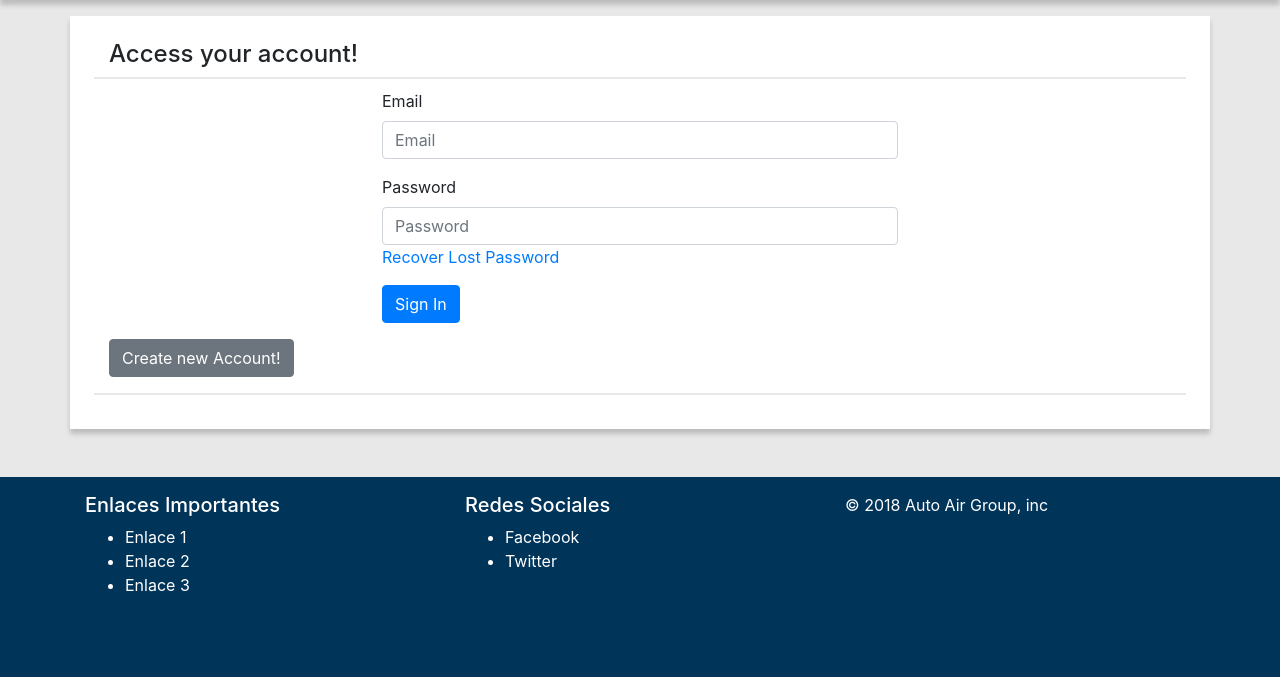
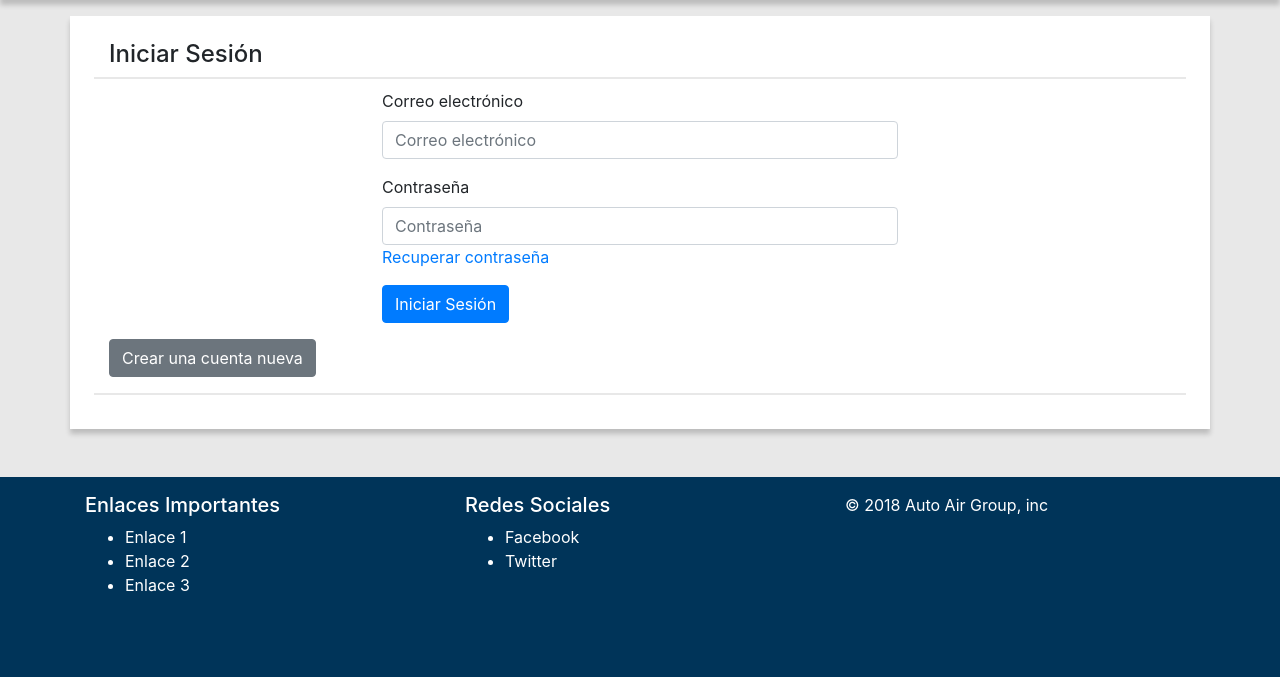
Before and after one commit to SirSource/AutoAirGroup, a Flask app: page /account in a window 1280 px wide. Shown: the part 165-842 px from the top of the page. Run offline with Flask 2, Linux system fonts and the light colour scheme; some libraries are stand-ins or nearby versions.

Commit message:
user sessions

```diff
--- a/dao/users.py
+++ b/dao/users.py
@@ -91,6 +91,8 @@ class UsersDao:
 
     def getUserPass(self, email):
         user = self.getUserByEmail(email)
+        if user == None:
+            return None
         return user['user_password']
 
     def deleteUserByEmail(self, email):
--- a/main.py
+++ b/main.py
@@ -1,4 +1,4 @@
-from flask import Flask, request, redirect, url_for, render_template
+from flask import Flask, request, redirect, url_for, render_template, session
 import os
 from werkzeug.utils import secure_filename
 from utilities.valid import Valid as v
@@ -9,7 +9,7 @@ from handler.staff import StaffHandler as s
 from handler.orders import OrdersHandler as o
 
 app = Flask(__name__)
-
+app.secret_key = 'a random aag control string'
 UPLOAD_FOLDER = app.root_path + '/static/img/products/'
 app.config['UPLOAD_FOLDER'] = UPLOAD_FOLDER
 ALLOWED_EXTENSIONS = set(['jpg', 'jpeg', 'png'])
@@ -42,10 +42,15 @@ def about():
 
 @app.route('/account', methods=['GET', 'POST'])
 def accounts():
+    message = None
     if request.method == 'POST':
         method = request.form['_method']
         if method == 'LOG_IN':
-            None
+            operation = u().userAuthenticate(request.form)
+            message = operation[2]
+            if operation[0]:
+                session['email'] = operation[1]
+                return user(operation[1])
         elif method == 'CREATE_USER':
             operation = u().insertUser(request.form)
             condition = operation[0]
@@ -53,16 +58,25 @@ def accounts():
             if not condition:
                 return render_template('userSession.html', message=message)
             elif condition:
+                session['email'] = message
                 return user(message)
-    return render_template('userSession.html', message=None)
+    return render_template('userSession.html', message=message)
 
 
 @app.route('/account/user/<string:email>')
 def user(email):
-    user = u().getUserByEmail(email)
-    print(user)
-    orders = o().getAllOrders()
-    return render_template('userProfile.html', orders=orders, user=user)
+    if 'email' not in session:
+        return redirect(url_for('accounts'))
+    elif not session['email'] == email:
+        email = session['email']
+        user = u().getUserByEmail(email)
+        orders = o().getAllOrders()
+        return render_template('userProfile.html', orders=orders, user=user)
+
+@app.route("/logout")
+def logout():
+    session.pop('email', None)
+    return redirect(url_for('home'))
 
 
 @app.route('/cart')
--- a/templates/userProfile.html
+++ b/templates/userProfile.html
@@ -10,7 +10,7 @@
         <div class="col-md-2 list-group">
             <a href="#" class="list-group-item list-group-item-action">Mis Compras</a>
             <a href="#" class="list-group-item list-group-item-action">Editar Perfil</a>
-            <a href="#" class="list-group-item list-group-item-action active align-content-center"><strong>Cerrar Sesión</strong></a>
+            <a href={{ url_for('logout') }} class="list-group-item list-group-item-action active align-content-center"><strong>Cerrar Sesión</strong></a>
         </div>
         <div class="col-md pl-3">
             <h5>Mis Compras</h5>
--- a/templates/userSession.html
+++ b/templates/userSession.html
@@ -1,10 +1,10 @@
 {% extends "layout.html" %}
-{% block title %}My Account{% endblock %}
+{% block title %}Mi Cuenta{% endblock %}
 {% block main %}
     <!--User Session Box Box-->
     <div class="row mt-3 bg-white p-4 aag-shadow">
         <div class="col-lg-12 aag-border-bottom">
-            <h4>Access your account!</h4>
+            <h4>Iniciar Sesión</h4>
         </div>
         <div class="col-lg-6 mx-auto">
             {% if message == 'user_exists' %}
@@ -14,6 +14,10 @@
             {% elif message == 'invalid_email' %}
                 <div class="alert alert-danger" role="alert">
                     <strong>Error:</strong> Se utilizaron incorrectos o hay algún campo vacío.
+                </div>
+            {% elif message == 'login_fail' %}
+                <div class="alert alert-danger" role="alert">
+                    <strong>Error:</strong> El email o la constraseña no son validos.
                 </div>
             {% elif message == 'invalid_password' %}
                 <div class="alert alert-danger" role="alert">
@@ -28,16 +32,16 @@
             {% endif %}
             <form action="{{ url_for('accounts') }}" method="POST">
                 <div class="form-group">
-                    <label for="email">Email</label>
-                    <input type="email" class="form-control" name="email" id="email" placeholder="Email">
+                    <label for="email">Correo electrónico</label>
+                    <input type="email" class="form-control" name="email" id="email" placeholder="Correo electrónico">
                 </div>
                 <div class="form-group">
-                    <label for="password">Password</label>
-                    <input type="password" class="form-control" name="password" id="password" placeholder="Password">
-                    <a href="#">Recover Lost Password</a>
+                    <label for="password">Contraseña</label>
+                    <input type="password" class="form-control" name="password" id="password" placeholder="Contraseña">
+                    <a href="#">Recuperar contraseña</a>
                 </div>
                 <input type="hidden" name="_method" value="LOG_IN">
-                <button class="btn btn-primary">Sign In</button>
+                <button class="btn btn-primary">Iniciar Sesión</button>
             </form>
         </div>
         <p class="justify-content-center col-12 mt-3 pb-3 aag-border-bottom">
@@ -45,39 +49,39 @@
             <button class="btn btn-secondary" type="button" data-toggle="collapse" data-target="#collapseExample"
                     aria-expanded="false"
                     aria-controls="collapseExample">
-                Create new Account!
+                Crear una cuenta nueva
             </button>
         </p>
         <div class="collapse col-md-6 mx-auto" id="collapseExample">
-            <h5>Register Below!</h5>
+            <h5>Complete el formulario para registrarse</h5>
             <div class="card card-body">
                 <form action="{{ url_for('accounts') }}" method="POST">
                     <div class="form-group">
-                        <label for="first-name">First Name</label>
+                        <label for="first-name">Nombre</label>
                         <input type="text" class="form-control" id="first-name" name="first_name"
-                               placeholder="First Name">
+                               placeholder="Nombre">
                     </div>
                     <div class="form-group">
-                        <label for="last-name">Last Name</label>
-                        <input type="text" class="form-control" id="last-name" name="last_name" placeholder="Last Name">
+                        <label for="last-name">Apellido</label>
+                        <input type="text" class="form-control" id="last-name" name="last_name" placeholder="Apellido">
                     </div>
                     <div class="form-group">
-                        <label for="email">Email</label>
-                        <input type="email" class="form-control" id="email" name="email" placeholder="Email">
-                        <small class="text-muted">This will also be your username.</small>
+                        <label for="email">Correo electrónico</label>
+                        <input type="email" class="form-control" id="email" name="email"
+                               placeholder="Correo electrónico">
+                        <small class="text-muted">El correo electrónico servirá como su nombre de usuario.</small>
                     </div>
                     <div class="form-group">
-                        <label for="password">Password</label>
+                        <label for="password">Contraseña</label>
                         <input type="password" class="form-control" id="password" name="password"
-                               placeholder="Password">
-                        <small class="text-muted">Minimum of 8 characters. At least: 1 uppercase, 1 number, and 1
-                            special character (@, #, $, %,
-                            *, ?, !)
+                               placeholder="Contraseña">
+                        <small class="text-muted">Mínimo de 8 caracteres. Al menos: 1 letra mayúscula, 1 número, y 1
+                            caracter especial (@, #, $, %, *, ?, !)
                         </small>
                     </div>
                     <input type="hidden" name="_method" value="CREATE_USER">
                     <input type="hidden" name="user" value="customer">
-                    <button class="btn btn-primary">Register</button>
+                    <button class="btn btn-primary">Completar registro</button>
                 </form>
             </div>
         </div>
```
Also changed, not shown: handler/users.py (+5 -3 lines).
